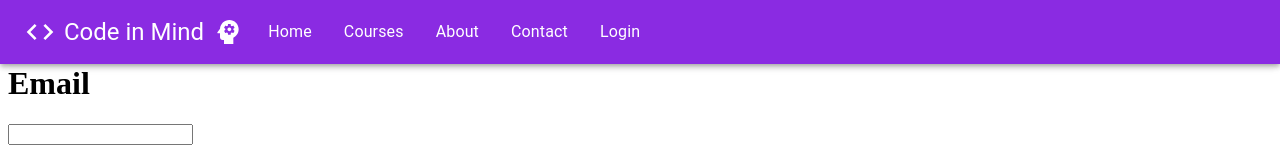
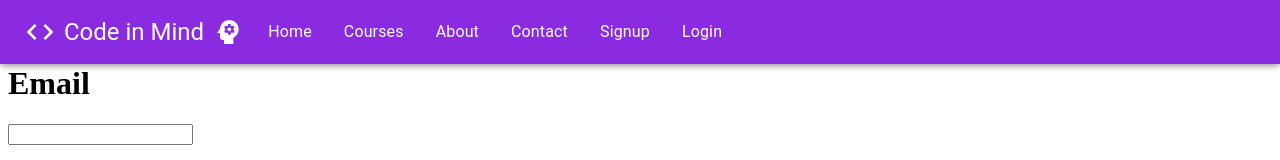
Before and after one commit to judo2000/code_in_mind, a React (Create React App) app in the folder client/: page /login in a window 1280 px wide. Shown: the top 160 px of the page. Built offline with nearby package versions, Linux system fonts and the light colour scheme.

Commit message:
Set nav to show different links when user is logged in

```diff
--- a/client/src/components/Login.js
+++ b/client/src/components/Login.js
@@ -9,6 +9,7 @@ export const Login = () => {
 
   return (
     <Form
+      afterSubmit={() => navigate("/dashboard")}
       onSubmit={async (values) => {
         await loginMutation({
           variables: {
@@ -17,7 +18,7 @@ export const Login = () => {
           onCompleted: (data) => {
             console.log(data);
             localStorage.setItem("token", data?.login?.token);
-            navigate("/dashboard");
+            window.location.href = "/dashboard";
           },
         });
       }}
@@ -28,8 +29,8 @@ export const Login = () => {
       render={({ values, handleSubmit, form }) => {
         return (
           <div>
-            <br/>
-            <br/>
+            <br />
+            <br />
             {/*<h1>FirstName</h1>*/}
             {/*<Field*/}
             {/*	name='firstName'*/}
--- a/client/src/components/Navbar.js
+++ b/client/src/components/Navbar.js
@@ -10,6 +10,7 @@ import { useState } from "react";
 import MenuItem from "@mui/material/MenuItem";
 import Menu from "@mui/material/Menu";
 import Typography from "@mui/material/Typography";
+import Auth from "../utils/auth";
 const style = {
   appBar: {
     backgroundColor: "#8A2BE2",
@@ -21,6 +22,7 @@ const style = {
   },
 };
 const Navbar = () => {
+  const token = Auth.loggedIn() ? Auth.getToken() : null;
   const [anchorEl, setAnchorEl] = useState(null);
   const open = Boolean(anchorEl);
   // check for screen size
@@ -49,6 +51,15 @@ const Navbar = () => {
     handleClose();
   };
   const goLogin = () => {
+    window.location.href = "/login";
+    handleClose();
+  };
+  const goSignup = () => {
+    window.location.href = "/signup";
+    handleClose();
+  };
+  const goLogout = () => {
+    Auth.logout();
     window.location.href = "/login";
     handleClose();
   };
@@ -92,7 +103,16 @@ const Navbar = () => {
               <MenuItem onClick={() => goCourses()}>Courses</MenuItem>
               <MenuItem onClick={() => goAbout()}>About</MenuItem>
               <MenuItem onClick={() => goContact()}>Contact</MenuItem>
-              <MenuItem onClick={() => goLogin()}>Login</MenuItem>
+              {token ? (
+                <>
+                  <MenuItem onClick={() => goLogout()}>Logout</MenuItem>
+                </>
+              ) : (
+                <>
+                  <MenuItem onClick={() => goSignup()}>Signup</MenuItem>
+                  <MenuItem onClick={() => goLogin()}>Login</MenuItem>
+                </>
+              )}
             </Menu>
           </>
         ) : (
@@ -101,7 +121,16 @@ const Navbar = () => {
             <MenuItem onClick={() => goCourses()}>Courses</MenuItem>
             <MenuItem onClick={() => goAbout()}>About</MenuItem>
             <MenuItem onClick={() => goContact()}>Contact</MenuItem>
-            <MenuItem onClick={() => goLogin()}>Login</MenuItem>
+            {token ? (
+              <>
+                <MenuItem onClick={() => goLogout()}>Logout</MenuItem>
+              </>
+            ) : (
+              <>
+                <MenuItem onClick={() => goSignup()}>Signup</MenuItem>
+                <MenuItem onClick={() => goLogin()}>Login</MenuItem>
+              </>
+            )}
           </>
         )}
       </Toolbar>
```
